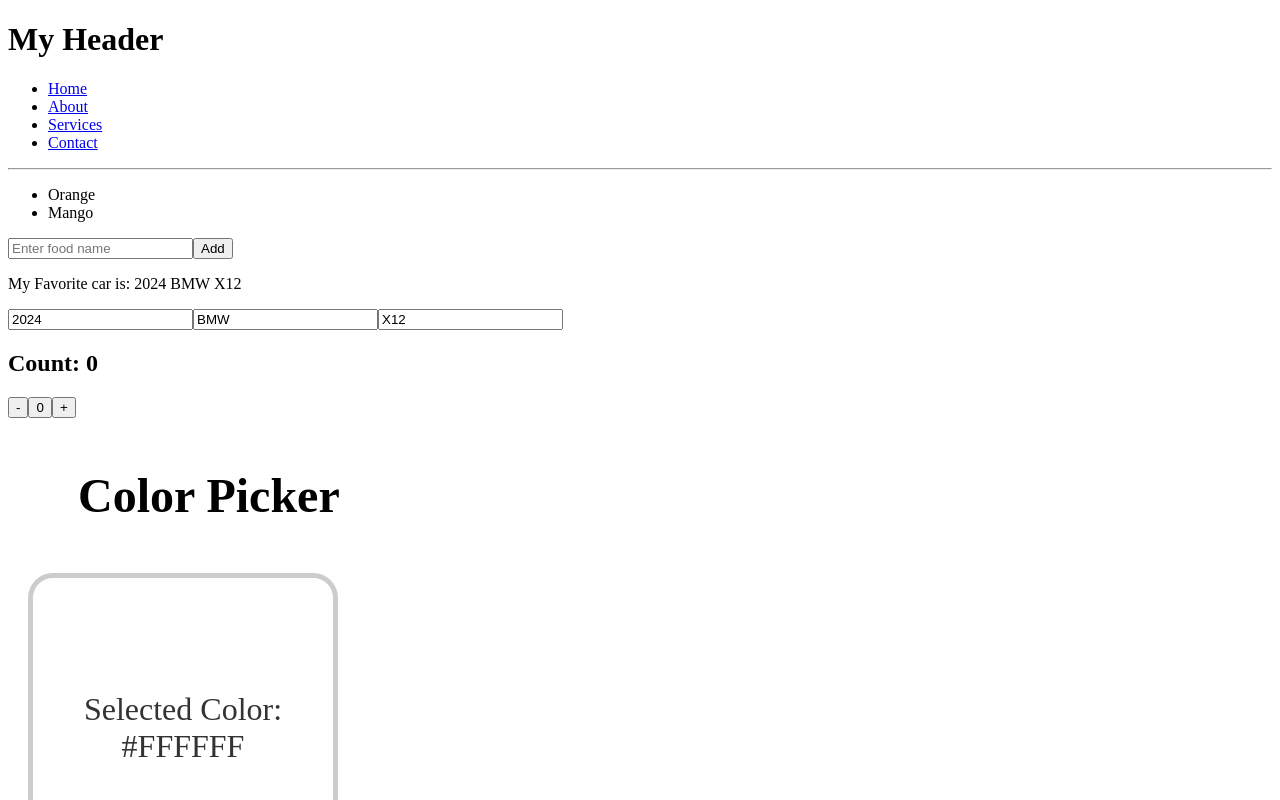
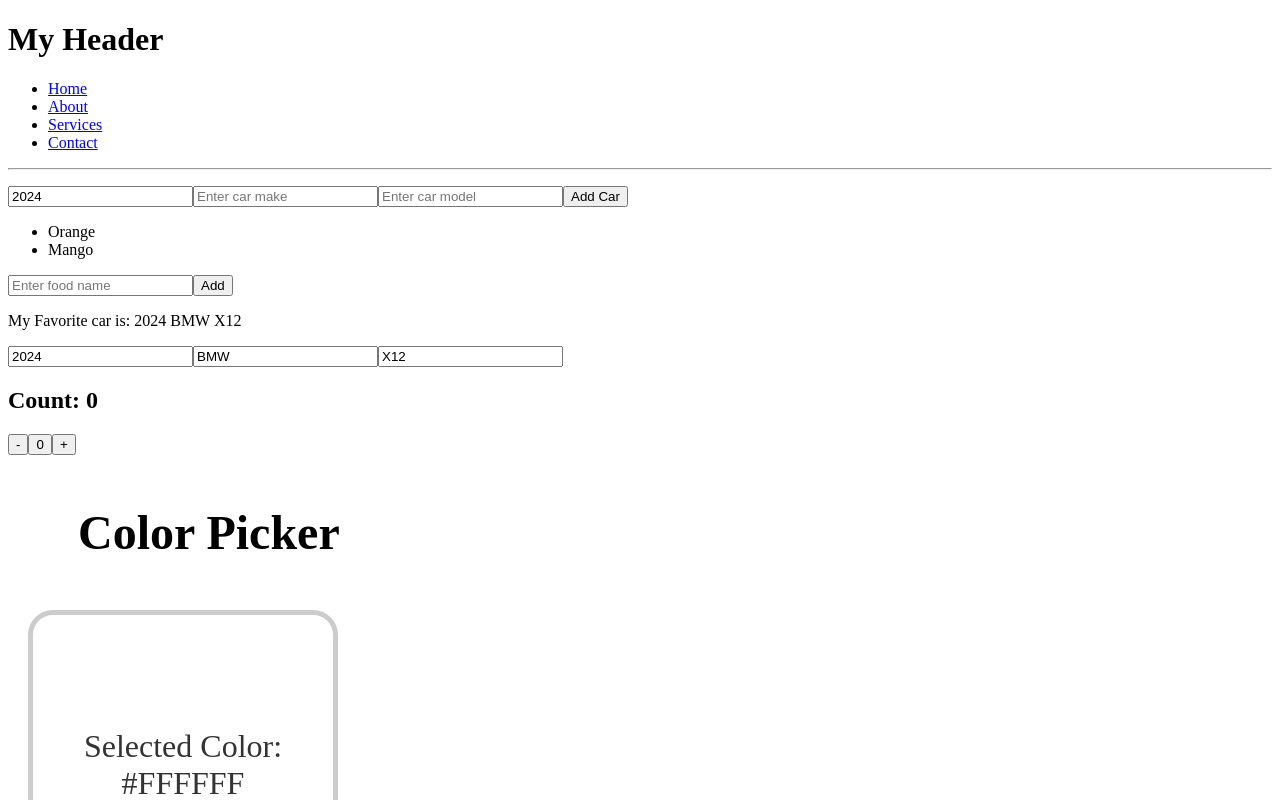
Before and after one commit to Piwoksn/React-Js-2, a React (Vite) app in the folder my-react-app/: page / in a window 1280 px wide. Shown: the top 800 px of the page. Built offline with nearby package versions, Linux system fonts and the light colour scheme.

Commit message:
created an array of objects and updated their state using the update function

```diff
--- a/my-react-app/src/App.jsx
+++ b/my-react-app/src/App.jsx
@@ -15,6 +15,7 @@ import ColorPicker from "./ColorPicker";
 import UpdaterFunction from "./UpdaterFunction";
 import UpdaterFunction2 from "./UpdaterFunction2";
 import FoodList from "./FoodList";
+import ListCars from "./CarList";
 
 function App() {
   const fruits = [
@@ -36,6 +37,8 @@ function App() {
       {/* we use fragments to be able to show more than one components */}
 
       <Header />
+      <ListCars />
+
       <FoodList />
 
       <UpdaterFunction2 />
--- a/my-react-app/src/CarList.jsx
+++ b/my-react-app/src/CarList.jsx
@@ -0,0 +1,62 @@
+import React, { useState } from "react";
+
+function ListCars() {
+  const [cars, setCars] = useState([]);
+
+  const [carYear, setYear] = useState(new Date().getFullYear());
+
+  const [carMake, setMake] = useState("");
+
+  const [carModel, setModel] = useState("");
+
+  //   functions for event
+  function handleAddCar() {
+    const newCar = { year: carYear, make: carMake, model: carModel };
+
+    setCars((c) => [...c, newCar]);
+
+    setYear(new Date().getFullYear());
+    setMake("");
+    setModel("");
+  }
+  function handleRemoveCar(index) {
+    setCars((c) => c.filter((element, i) => i !== index));
+  }
+  function handleYearCar(event) {
+    setYear(event.target.value);
+  }
+  function handleMakeCar(event) {
+    setMake(event.target.value);
+  }
+  function handleModelCar(event) {
+    setModel(event.target.value);
+  }
+
+  //   return
+  return (
+    <div>
+      <ul>
+        {cars.map((car, index) => (
+          <li key={index} onClick={() => handleRemoveCar(index)}>
+            {car.year} {car.make} {car.model}
+          </li>
+        ))}
+      </ul>
+      <input type="number" value={carYear} onChange={handleYearCar} />
+      <input
+        type="text"
+        value={carMake}
+        onChange={handleMakeCar}
+        placeholder="Enter car make"
+      />
+      <input
+        type="text"
+        value={carModel}
+        onChange={handleModelCar}
+        placeholder="Enter car model"
+      />
+      <button onClick={handleAddCar}>Add Car</button>
+    </div>
+  );
+}
+export default ListCars;
```
